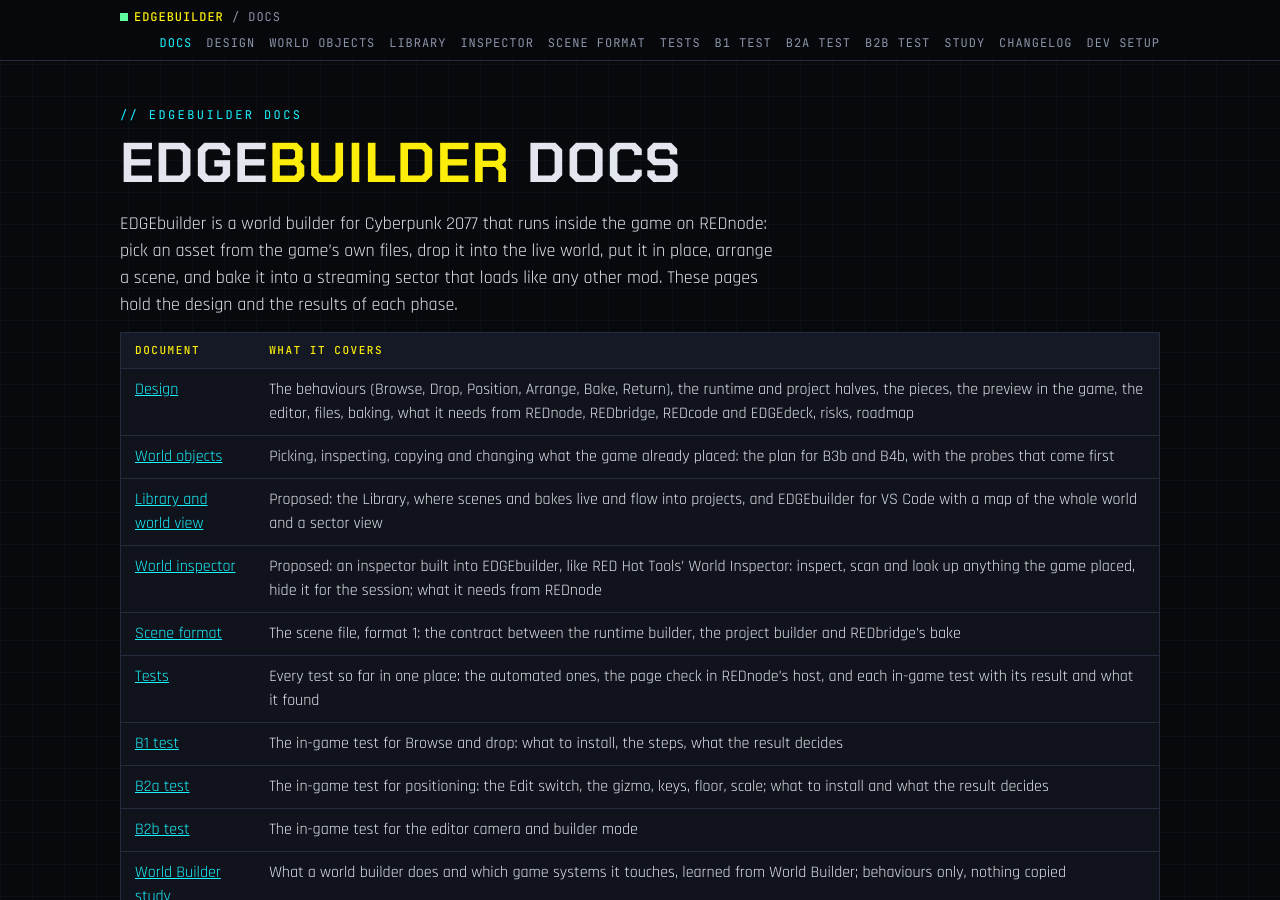
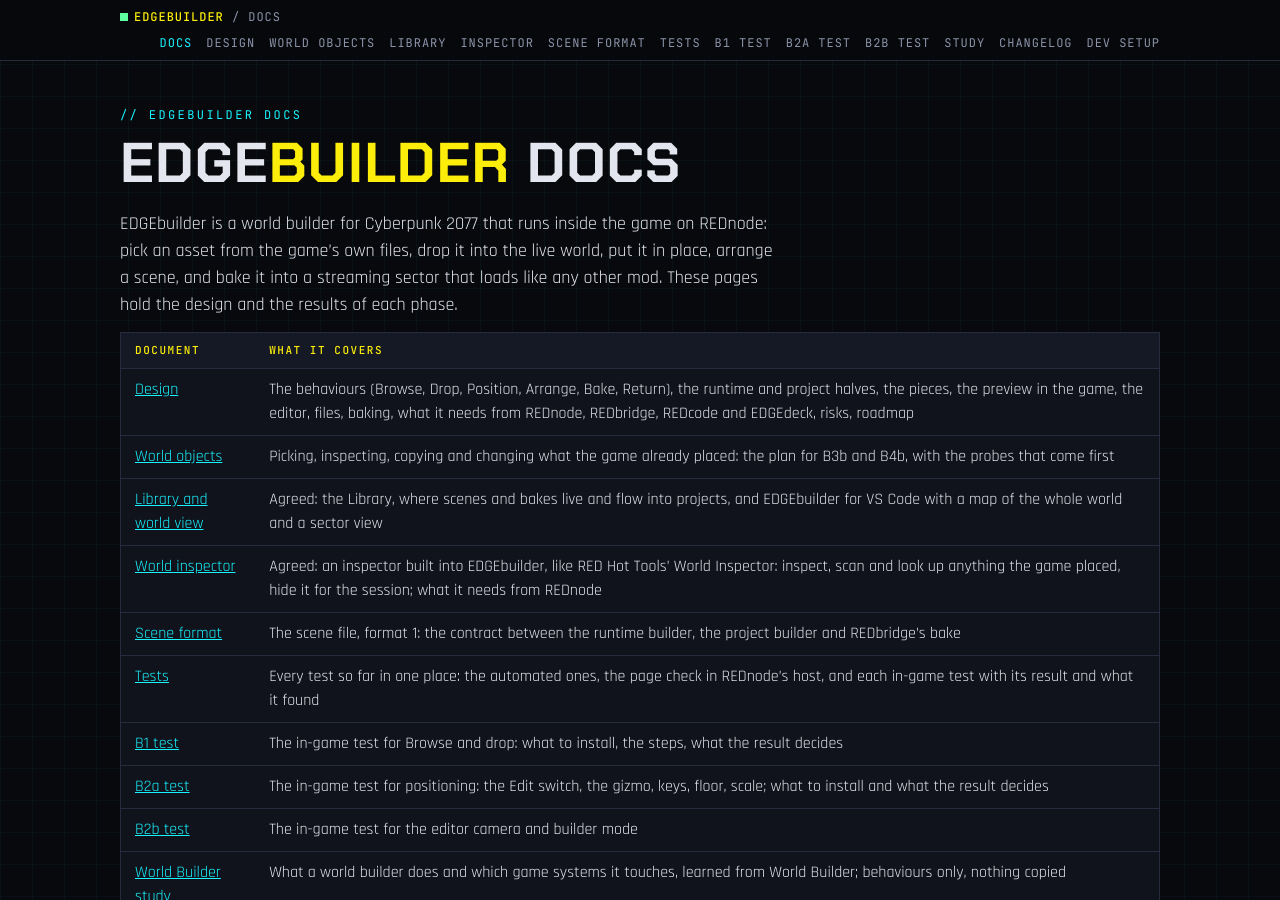
Before and after one commit to Edgemodders/EDGEbuilder, a Jekyll site: the page built from docs/index.md, in a window 1280 px wide and 900 px high. Built offline with Jekyll 4.4.1, drawn with Linux system fonts in a browser that asks for light colours; our own code applies the rules of GitHub Pages for plain Markdown files.

Commit message:
Library and world view, World inspector: agreed; REDnode #24, REDbridge #11
The owner agreed both proposals on 2026-10-29. Requests opened: REDnode
#24 for the world node registry (pick, outline, hide, stream around a
point, world.near from a point), REDbridge #11 for sector.find and
sector.nodes, which replaces World objects' planned sector.near.

Co-Authored-By: Claude Opus 5.5 <noreply@anthropic.com>

```diff
--- a/docs/index.md
+++ b/docs/index.md
@@ -6,8 +6,8 @@ EDGEbuilder is a world builder for Cyberpunk 2077 that runs inside the game on R
 |---|---|
 | [Design](design.md) | The behaviours (Browse, Drop, Position, Arrange, Bake, Return), the runtime and project halves, the pieces, the preview in the game, the editor, files, baking, what it needs from REDnode, REDbridge, REDcode and EDGEdeck, risks, roadmap |
 | [World objects](world-objects.md) | Picking, inspecting, copying and changing what the game already placed: the plan for B3b and B4b, with the probes that come first |
-| [Library and world view](library.md) | Proposed: the Library, where scenes and bakes live and flow into projects, and EDGEbuilder for VS Code with a map of the whole world and a sector view |
-| [World inspector](world-inspector.md) | Proposed: an inspector built into EDGEbuilder, like RED Hot Tools' World Inspector: inspect, scan and look up anything the game placed, hide it for the session; what it needs from REDnode |
+| [Library and world view](library.md) | Agreed: the Library, where scenes and bakes live and flow into projects, and EDGEbuilder for VS Code with a map of the whole world and a sector view |
+| [World inspector](world-inspector.md) | Agreed: an inspector built into EDGEbuilder, like RED Hot Tools' World Inspector: inspect, scan and look up anything the game placed, hide it for the session; what it needs from REDnode |
 | [Scene format](scene.md) | The scene file, format 1: the contract between the runtime builder, the project builder and REDbridge's bake |
 | [Tests](testing.md) | Every test so far in one place: the automated ones, the page check in REDnode's host, and each in-game test with its result and what it found |
 | [B1 test](b1-test.md) | The in-game test for Browse and drop: what to install, the steps, what the result decides |
```
Also changed, not shown: CLAUDE.md (+2 -2 lines), docs/design.md (+2 -2 lines), docs/library.md (+4 -4 lines), docs/world-inspector.md (+4 -4 lines), docs/world-objects.md (+1 -1 lines).
